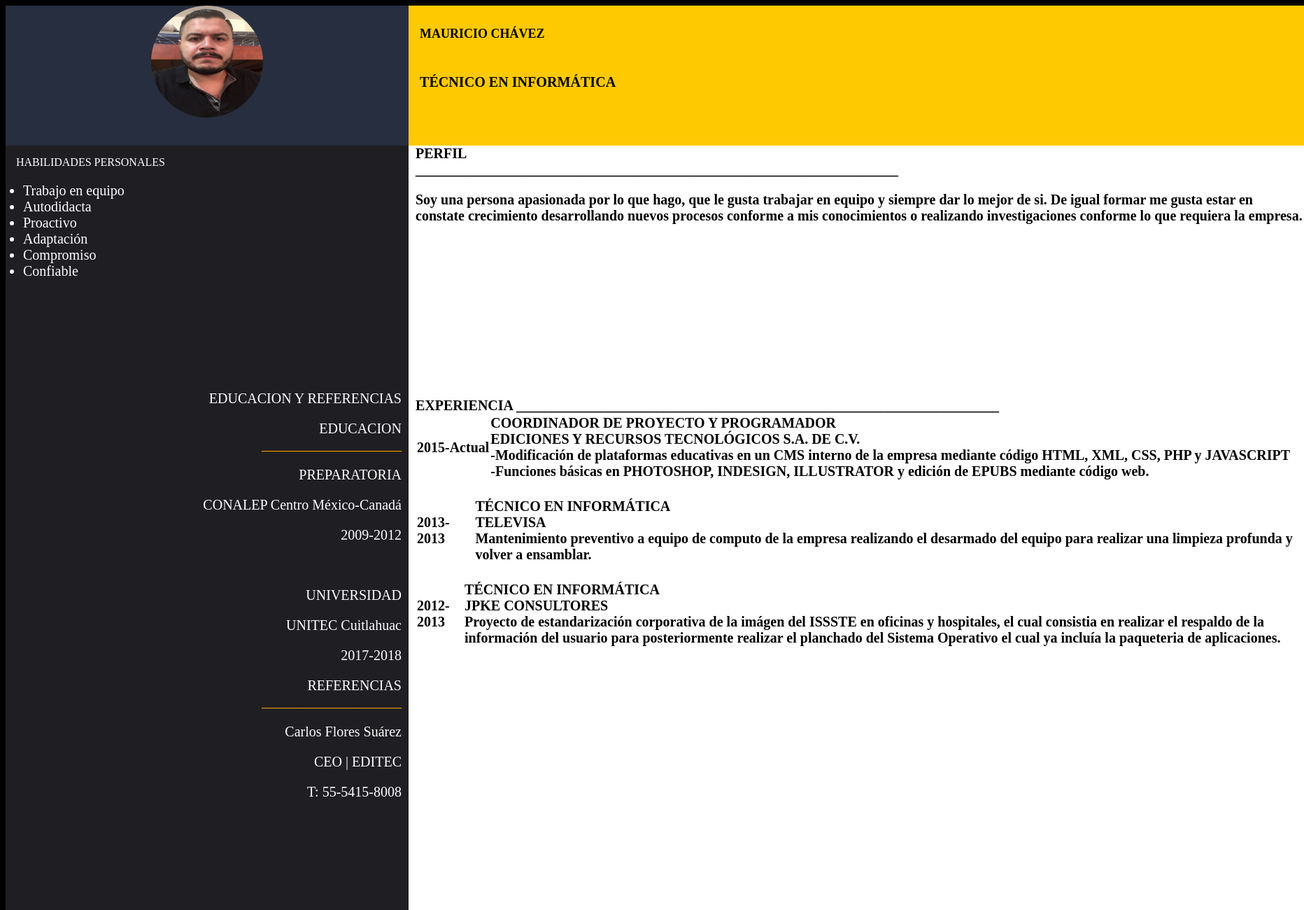
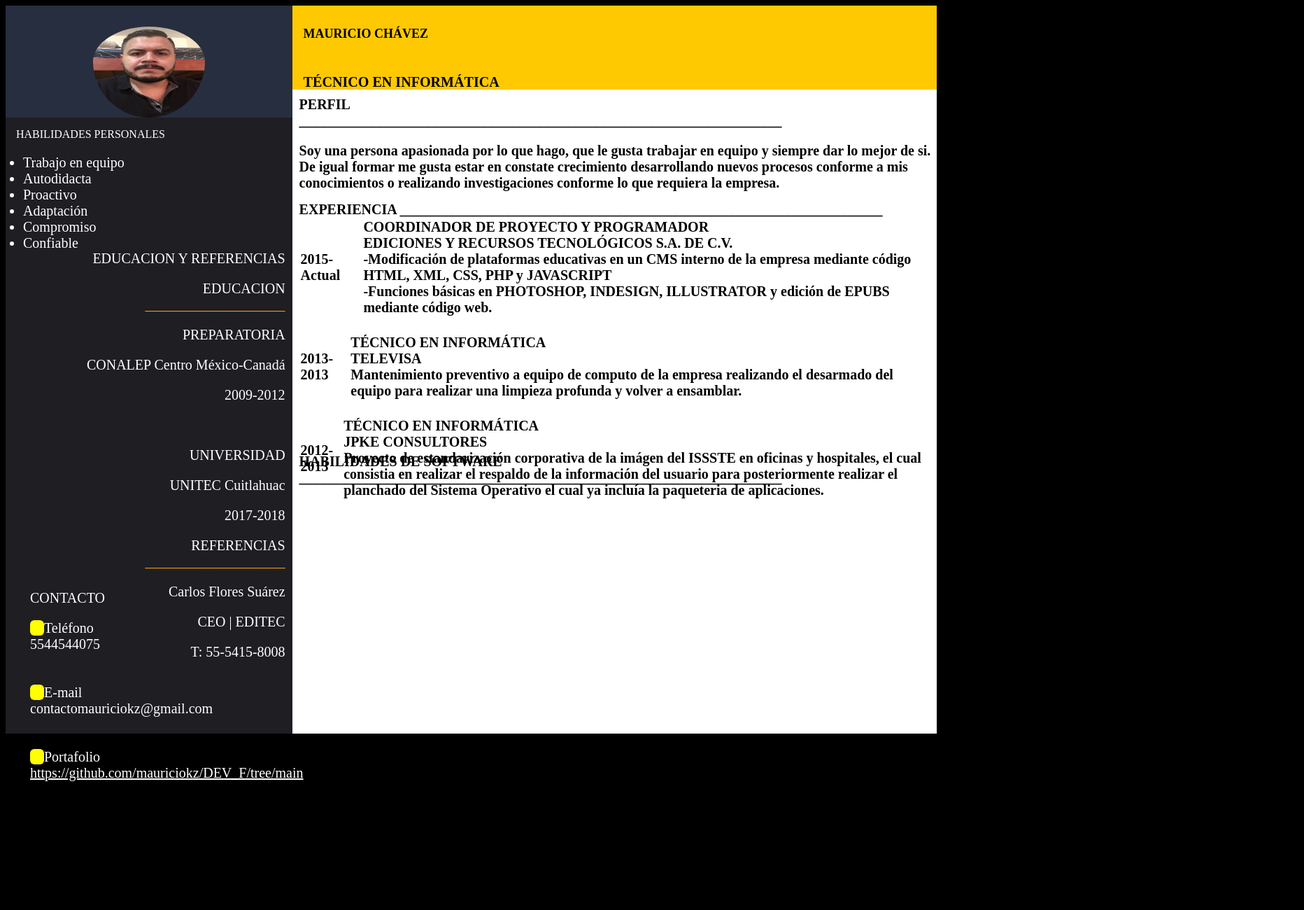
Before and after one commit to mauriciokz/CV, a plain HTML site: page index.html in a window 1280 px wide. Shown: the top 1300 px of the page at 70% size, 1864 px wide, since content can reach past the window. After the commit the page ends 1116 px from the top, so only its background shows below. Drawn offline with Linux system fonts and the light colour scheme.

Commit message:
actualizacion de media queries para responsivo

```diff
--- a/css/style.css
+++ b/css/style.css
@@ -150,11 +150,219 @@ ul{
 
 }
 
-@media (min-width: 375px) {
+
+
+
+    /* Extra small devices (phones, 600px and down) */
+@media only screen and (max-width: 600px) {
+    .img-perfil{
+        width: 45vw;
+        height: 25vh;
+
+    }
+
+    .img{
+        padding-top: 30px;
+        width: 10rem;
+        height: 10rem;
+        border-radius: 50rem;
+
+    }
+
+    .habilidades-personales{
+        padding-top: 15px;
+        padding-left: 15px;
+        width: 45vw;
+        height: 30vh;
+
+    }
+
+    .educacion_y_referencias{
+        font-size: 20px;
+        width: 45vw;
+        height: 100vh;
+        padding: 10px;
+    }
+
+
+    .contacto{
+        width: 45vw;
+        height: 70vh;
+
+    }
+
+
+
+    .Nombre_y_puesto{
+        width: 80vw;
+        height: 20vh;
+        padding-top: 15px;
+
+    }
+
+    .descripción-perfil{
+        width: 80vw;
+        height: 35vh;
+        padding-top: 10px;
+        padding-left: 10px;
+
+
+    }
+
+    .experiencia{
+        width: 80vw;
+        height: 100vh;
+        padding-left: 10px;
+
+    }
+    .habilidades-software{
+        width: 80vw;
+        height: 70vh;
+    }
+}
+/* Small devices (portrait tablets and large phones, 600px and up) */
+@media only screen and (min-width: 600px) {
+    .img-perfil{
+        width: 45vw;
+        height: 25vh;
+
+    }
+
+    .img{
+        padding-top: 30px;
+        width: 10rem;
+        height: 10rem;
+        border-radius: 50rem;
+
+    }
+
+    .habilidades-personales{
+        padding-top: 15px;
+        padding-left: 15px;
+        width: 45vw;
+        height: 30vh;
+
+    }
+
+    .educacion_y_referencias{
+        font-size: 20px;
+        width: 45vw;
+        height: 100vh;
+        padding: 10px;
+    }
+
+
+    .contacto{
+        width: 45vw;
+        height: 70vh;
+
+    }
+
+
+
+    .Nombre_y_puesto{
+        width: 80vw;
+        height: 20vh;
+        padding-top: 15px;
+
+    }
+
+    .descripción-perfil{
+        width: 80vw;
+        height: 35vh;
+        padding-top: 10px;
+        padding-left: 10px;
+
+
+    }
+
+    .experiencia{
+        width: 80vw;
+        height: 100vh;
+        padding-left: 10px;
+
+    }
+    .habilidades-software{
+        width: 80vw;
+        height: 70vh;
+    }
+}
+/* Medium devices (landscape tablets, 768px and up) */
+@media only screen and (min-width: 768px) {
     .img-perfil{
 
-        width: 45vw;
-        height: 25vh;
+        width: 25vw;
+        height: 20vh;
+
+    }
+
+    .img{
+
+        width: 9rem;
+        height: 9rem;
+        border-radius: 50rem;
+
+    }
+
+    .habilidades-personales{
+        padding-top: 15px;
+        padding-left: 35px;
+        width: 25vw;
+        height: 30vh;
+
+    }
+
+    .educacion_y_referencias{
+        font-size: 20px;
+        width: 25vw;
+        height: 90vh;
+        padding: 10px;
+    }
+
+
+    .contacto{
+        width: 25vw;
+        height: 75vh;
+        padding-left: 35px;
+
+    }
+
+
+
+    .Nombre_y_puesto{
+        width: 65vw;
+        height: 20vh;
+        padding-top: 15px;
+
+    }
+
+    .descripción-perfil{
+        width: 65vw;
+        height: 35vh;
+        padding-top: 10px;
+        padding-left: 10px;
+
+
+    }
+
+    .experiencia{
+        width: 65vw;
+        height: 100vh;
+        padding-left: 10px;
+
+    }
+
+    .habilidades-software{
+        width: 75vw;
+        height: 50vh;
+    }
+}
+/* Large devices (laptops/desktops, 992px and up) */
+@media only screen and (min-width: 992px) {
+    .img-perfil{
+
+        width: 25vw;
+        height: 18vh;
 
     }
 
@@ -169,54 +377,190 @@ ul{
     .habilidades-personales{
         padding-top: 15px;
         padding-left: 15px;
-        width: 45vw;
-        height: 40vh;
+        width: 25vw;
+        height: 20vh;
 
     }
 
     .educacion_y_referencias{
         font-size: 20px;
-        width: 45vw;
-        height: 120vh;
+        width: 25vw;
+        height: 70vh;
         padding: 10px;
     }
 
 
     .contacto{
-        width: 45vw;
-        height: 60vh;
+        width: 25vw;
+        height: 52vh;
 
     }
 
 
 
     .Nombre_y_puesto{
-        width: 100vw;
-        height: 25vh;
+        width: 75vw;
+        height: 15vh;
         padding-top: 15px;
 
     }
 
     .descripción-perfil{
-        width: 100vw;
-        height: 45vh;
+        width: 52vw;
+        height: 25vh;
+        padding-top: 10px;
         padding-left: 10px;
 
 
     }
 
     .experiencia{
-        width: 100vw;
-        height: 130vh;
+        width: 52vw;
+        height: 70vh;
         padding-left: 10px;
 
     }
 
     .habilidades-software{
-        width: 100vw;
-        height: 25vh;
+        width: 75vw;
+        height: 50vh;
+    }
+}
+/* Extra large devices (large laptops and desktops, 1165px and up) */
+@media only screen and (min-width: 1165px) {
+    .img-perfil{
+
+        width: 32vw;
+        height: 20vh;
+
+    }
+
+    .img{
+
+        width: 10rem;
+        height: 10rem;
+        border-radius: 50rem;
+
+    }
+
+    .habilidades-personales{
+        padding-top: 15px;
+        padding-left: 15px;
+        width: 32vw;
+        height: 20vh;
+
+    }
+
+    .educacion_y_referencias{
+        font-size: 20px;
+        width: 32vw;
+        height: 70vh;
+        padding: 10px;
+    }
+
+
+    .contacto{
+        width: 32vw;
+        height: 50vh;
+
+    }
+
+
+
+    .Nombre_y_puesto{
+        width: 66vw;
+        height: 20vh;
+        padding-top: 15px;
+
+    }
+
+    .descripción-perfil{
+        width: 66vw;
+        height: 20vh;
+        padding-top: 10px;
         padding-left: 10px;
 
 
     }
+
+    .experiencia{
+        width: 66vw;
+        height: 60vh;
+        padding-left: 10px;
+
+    }
+
+    .habilidades-software{
+        width: 72vw;
+        height: 65vh;
+    }
 }
+/* Extra large devices (large laptops and desktops, 1200px and up) */
+@media only screen and (min-width: 1200px) {
+    .img-perfil{
+
+        width: 32vw;
+        height: 20vh;
+
+    }
+
+    .img{
+
+        width: 10rem;
+        height: 10rem;
+        border-radius: 50rem;
+
+    }
+
+    .habilidades-personales{
+        padding-top: 15px;
+        padding-left: 15px;
+        width: 32vw;
+        height: 20vh;
+
+    }
+
+    .educacion_y_referencias{
+        font-size: 20px;
+        width: 32vw;
+        height: 60vh;
+        padding: 10px;
+    }
+
+
+    .contacto{
+        width: 32vw;
+        height: 30vh;
+
+    }
+
+
+
+    .Nombre_y_puesto{
+        width: 72vw;
+        height: 15vh;
+        padding-top: 15px;
+
+    }
+
+    .descripción-perfil{
+        width: 72vw;
+        height: 20vh;
+        padding-top: 10px;
+        padding-left: 10px;
+
+
+    }
+
+    .experiencia{
+        width: 72vw;
+        height: 45vh;
+        padding-left: 10px;
+
+    }
+
+    .habilidades-software{
+        width: 72vw;
+        height: 50vh;
+    }
+}
```
